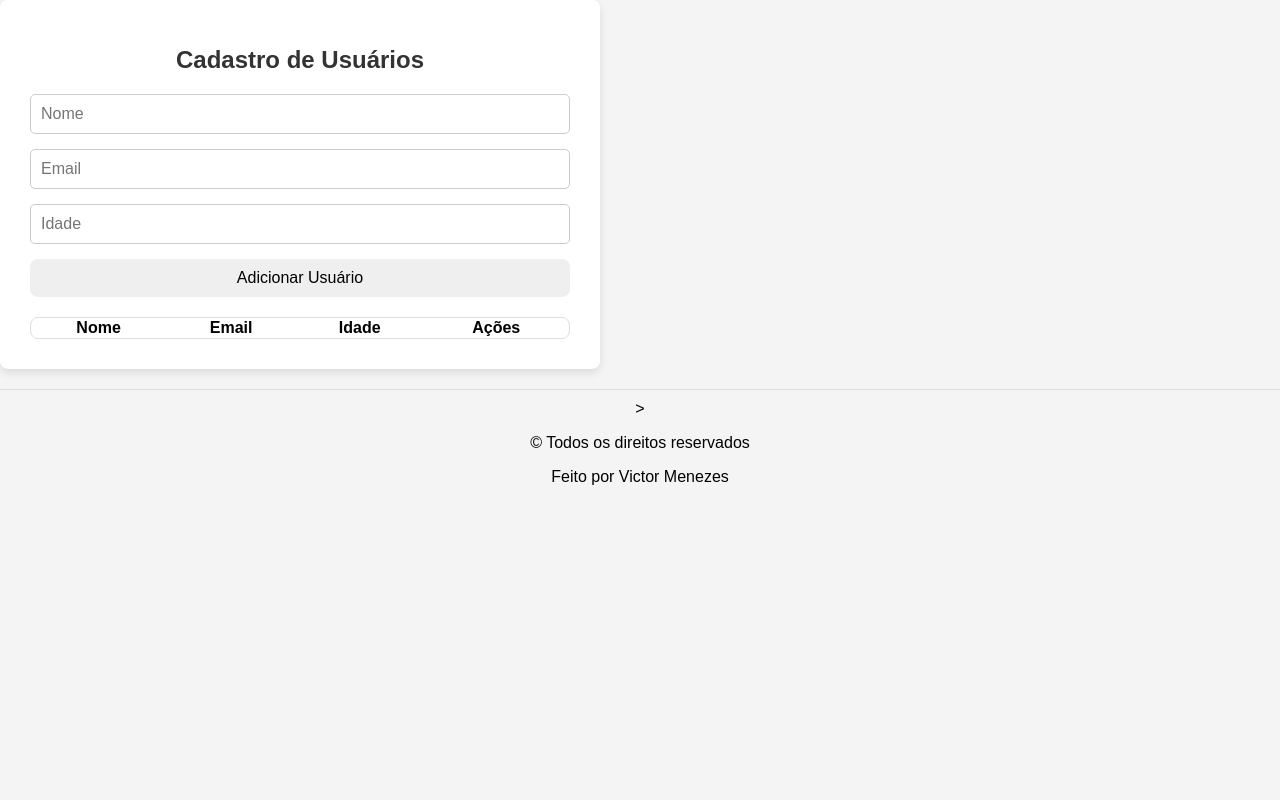
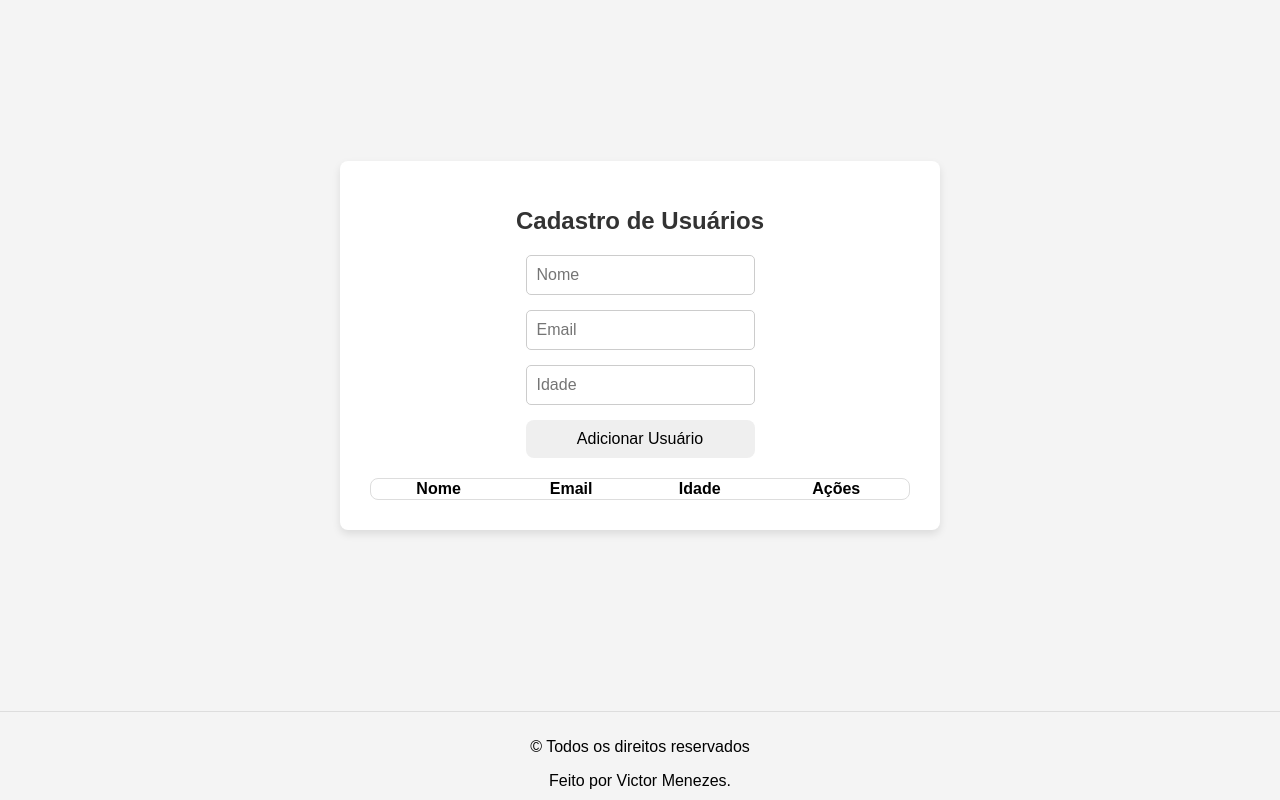
Before and after one commit to VictorcMenezes/SistemaCadastroUsuario, a plain HTML site: page index.html in a window 1280 px wide. Drawn offline with Linux system fonts and the light colour scheme.

Commit message:
Resolvidos conflitos

```diff
--- a/index.html
+++ b/index.html
@@ -1,11 +1,13 @@
 <!DOCTYPE html>
 <html lang="pt-br">
+
 <head>
     <meta charset="UTF-8">
     <meta name="viewport" content="width=device-width, initial-scale=1.0">
     <title>Sistema de Cadastro de Usuários</title>
     <link rel="stylesheet" href="style.css">
 </head>
+
 <body>
     <div class="container">
         <h1>Cadastro de Usuários</h1>
@@ -32,12 +34,12 @@
         <div id="message-box"></div>
     </div>
     <footer>
-    <div class="copy">
-       >
-        <p>&copy Todos os direitos reservados</p>
-        <span>Feito por Victor Menezes</span>
-    </div>
-</footer>
+        <div class="copy">
+            <p>&copy Todos os direitos reservados</p>
+            <span>Feito por Victor Menezes.</span>
+        </div>
+    </footer>
     <script src="script.js"></script>
 </body>
+
 </html>
--- a/style.css
+++ b/style.css
@@ -1,3 +1,4 @@
+/* Garante que o body ocupe 100% da altura da tela */
 html, body {
   margin: 0;
   padding: 0;
@@ -8,15 +9,21 @@ html, body {
   font-family: Arial, Helvetica, sans-serif;
 }
 
+/* O container principal ocupa o espaço necessário conforme o conteúdo */
 .container {
+  display: flex;
+  flex-direction: column;
+  justify-content: center; /* Centraliza verticalmente */
+  align-items: center; /* Centraliza horizontalmente */
   background-color: #fff;
   padding: 30px;
-    align-items: center; /* Centraliza horizontalmente */
   border-radius: 8px;
   box-shadow: 0 4px 8px rgba(0, 0, 0, 0.1);
   width: 100%;
   max-width: 600px;
+  margin: auto; /* Centraliza horizontalmente */
   box-sizing: border-box;
+  min-height: 200px; /* Garante que a container tenha uma altura mínima */
 }
 
 h1 {
@@ -98,18 +105,15 @@ html, body {
   margin-top: 20px;
 }
 
-
 form input, form button {
   border-radius: 8px;
 }
-
 
 table {
   border: 1px solid #ddd;
   border-radius: 8px;
   overflow: hidden;
 }
-
 
 button.edit-btn {
   background-color: #4caf50;
@@ -124,7 +128,6 @@ html, body {
   border-radius: 4px;
   padding: 8px 12px;
 }
-
 
 button.edit-btn:hover {
   background-color: #45a049;
```
Lines whose indentation alone changed are shown as unchanged.
